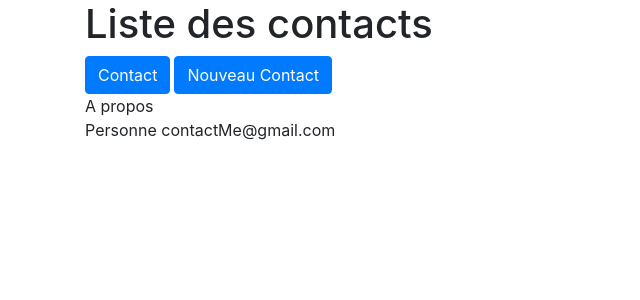
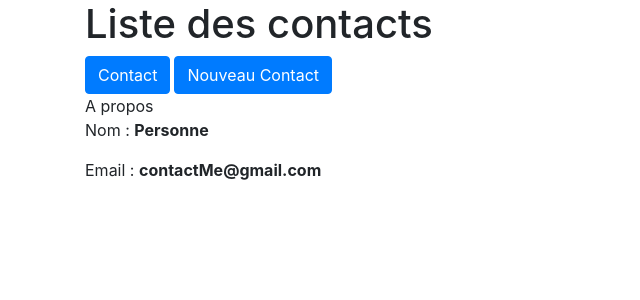
Before and after one commit to FehimMahfoud/Angular, an Angular app: page /about in a window 1280 px wide. Shown: the top 300 px of the page, without its empty margins (0-640 px from the left). Built offline with nearby package versions, Linux system fonts and the light colour scheme.

Commit message:
Ajouter un panel

```diff
--- a/angular.json
+++ b/angular.json
@@ -89,7 +89,7 @@
               "src/assets"
             ],
             "styles": [
-              "src/styles.css"
+              "src/styles.css","node_modules/bootstrap/dist/css/bootstrap.css"
             ],
             "scripts": []
           }
--- a/src/app/about/about.component.html
+++ b/src/app/about/about.component.html
@@ -1,9 +1,7 @@
 <div class="panel panel-primary">
     <div class="panel-heading">A propos</div>
     <div class="panel-body">
-            <p>
-                    {{info.nom}}
-                    {{info.email}}
-            </p>
+           <p>Nom : <strong>{{info.nom}}</strong></p>
+           <p>Email : <strong>{{info.email}}</strong></p>
     </div>
 </div>
```
